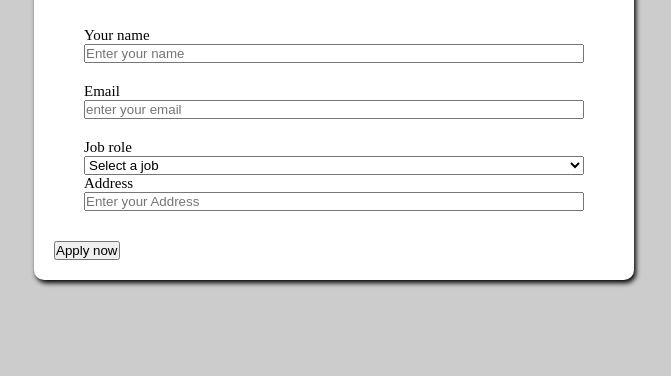
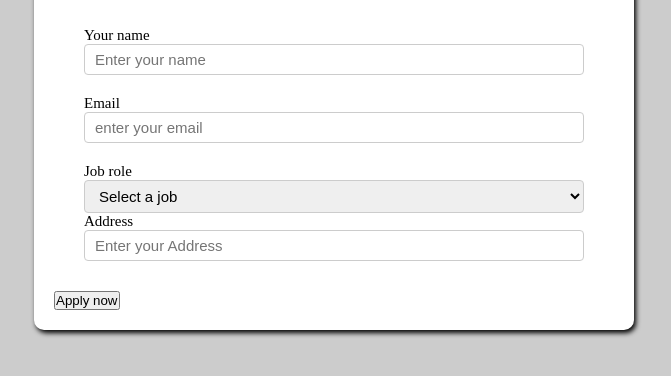
Before and after one commit to nirobdev9/project2, a plain HTML site: page index.html in a window 1280 px wide. Shown: the part 110-486 px from the top of the page, without its empty margins (306-977 px from the left). Drawn offline with Linux system fonts and the light colour scheme.

Commit message:
add korK

```diff
--- a/style.css
+++ b/style.css
@@ -36,3 +36,12 @@ body{
 label{
     font-size: 15px;
 }
+input, select{
+    padding: 6px 10px;
+    border: solid 1px #ccc;
+    border-radius: 4px;
+    font-size: 15px;
+}
+label address{
+    margin-bottom: 50px;
+}
```
